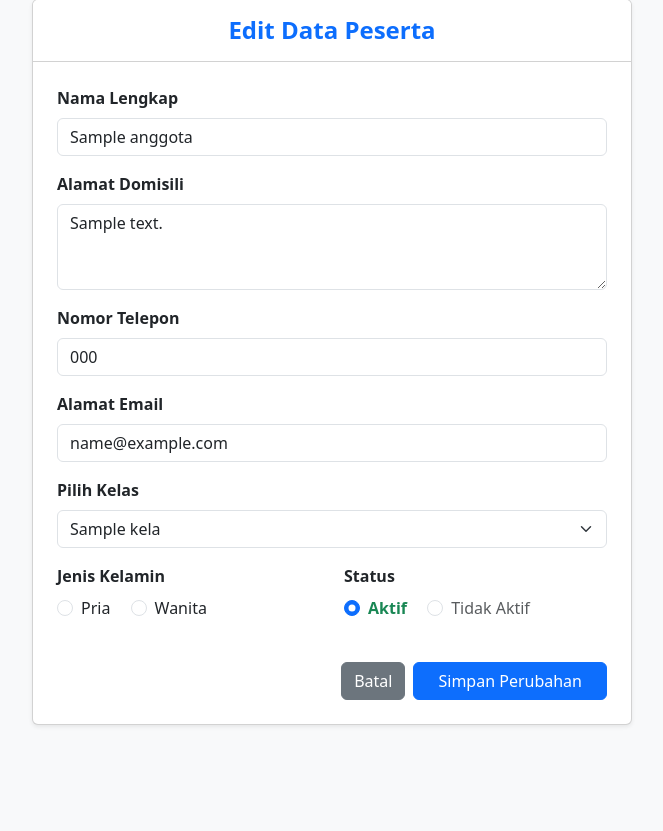
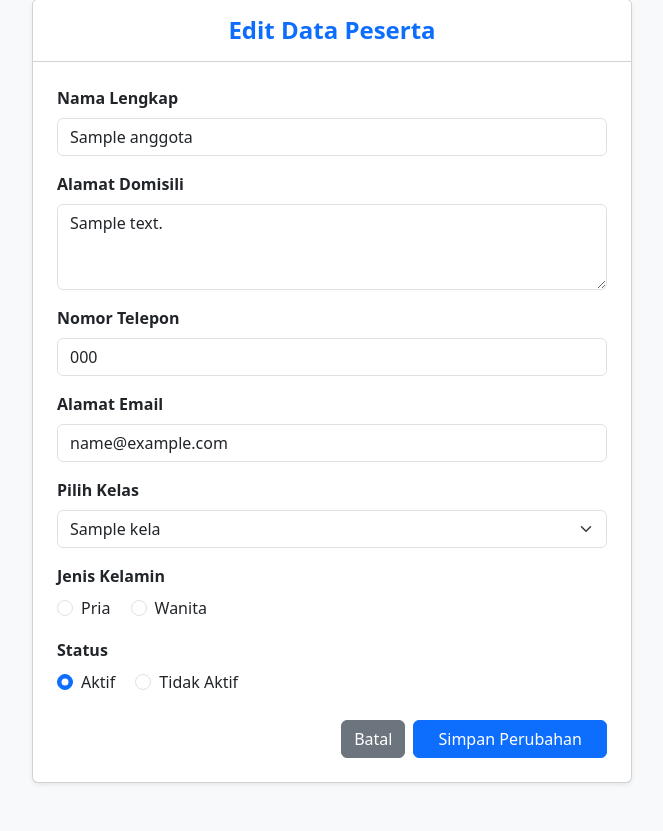
Before and after one commit to hilmyfhauzan8/globalin, a PHP site: page /edit_data.php?id=1 in a window 1280 px wide. Shown: the part 49-880 px from the top of the page, without its empty margins (308-971 px from the left). Before the commit the page ends 775 px from the top, so only its background shows below. Run offline with PHP 8.4, Linux system fonts and the light colour scheme; tables that the repository leaves empty or names only in its code hold one stand-in row (values such as "Sample post").

Commit message:
Add delete data confirmation to index.php & adjust some radio effect in edit_data.php

```diff
--- a/edit_data.php
+++ b/edit_data.php
@@ -108,29 +108,27 @@ if (isset($_POST['simpan'])) {
                         </select>
                     </div>
 
-                    <div class="row">
                     <div class="col-md-6 mb-3">
                         <label class="form-label fw-bold d-block">Jenis Kelamin</label>
                         <div class="form-check form-check-inline">
-                                <input class="form-check-input" type="radio" name="jenis_kelamin" value="Pria" <?php echo ($data['jenis_kelamin'] == 'Pria') ? "checked" : "" ?>>
-                                <label class="form-check-label">Pria</label>
+                            <input class="form-check-input" type="radio" name="jenis_kelamin" id="pria" value="Pria" <?php echo ($data['jenis_kelamin'] == 'Pria') ? "checked" : "" ?>>
+                            <label class="form-check-label" for="pria">Pria</label>
                         </div>
                         <div class="form-check form-check-inline">
-                                <input class="form-check-input" type="radio" name="jenis_kelamin" value="Wanita" <?php echo ($data['jenis_kelamin'] == 'Wanita') ? "checked" : "" ?>>
-                                <label class="form-check-label">Wanita</label>
+                            <input class="form-check-input" type="radio" name="jenis_kelamin" id="wanita" value="Wanita" <?php echo ($data['jenis_kelamin'] == 'Wanita') ? "checked" : "" ?>>
+                            <label class="form-check-label" for="wanita">Wanita</label>
                         </div>
                     </div>
 
                     <div class="col-md-6 mb-3">
                         <label class="form-label fw-bold d-block">Status</label>
                         <div class="form-check form-check-inline">
-                                <input class="form-check-input" type="radio" name="status" value="Aktif" <?php echo ($data['status'] == 'Aktif') ? "checked" : "" ?>>
-                                <label class="form-check-label text-success fw-bold">Aktif</label>
+                            <input class="form-check-input" type="radio" name="status" id="aktif" value="Aktif" <?php echo ($data['status'] == 'Aktif') ? "checked" : "" ?>>
+                            <label class="form-check-label" for="aktif">Aktif</label>
                         </div>
                         <div class="form-check form-check-inline">
-                                <input class="form-check-input" type="radio" name="status" value="Tidak aktif" <?php echo ($data['status'] == 'Tidak aktif') ? "checked" : "" ?>>
-                                <label class="form-check-label text-muted">Tidak Aktif</label>
-                            </div>
+                            <input class="form-check-input" type="radio" name="status" id="nonaktif" value="Tidak aktif" <?php echo ($data['status'] == 'Tidak aktif') ? "checked" : "" ?>>
+                            <label class="form-check-label" for="nonaktif">Tidak Aktif</label>
                         </div>
                     </div>
 
```
Also changed, not shown: index.php (+32 -0 lines). Lines whose indentation alone changed are shown as unchanged.
